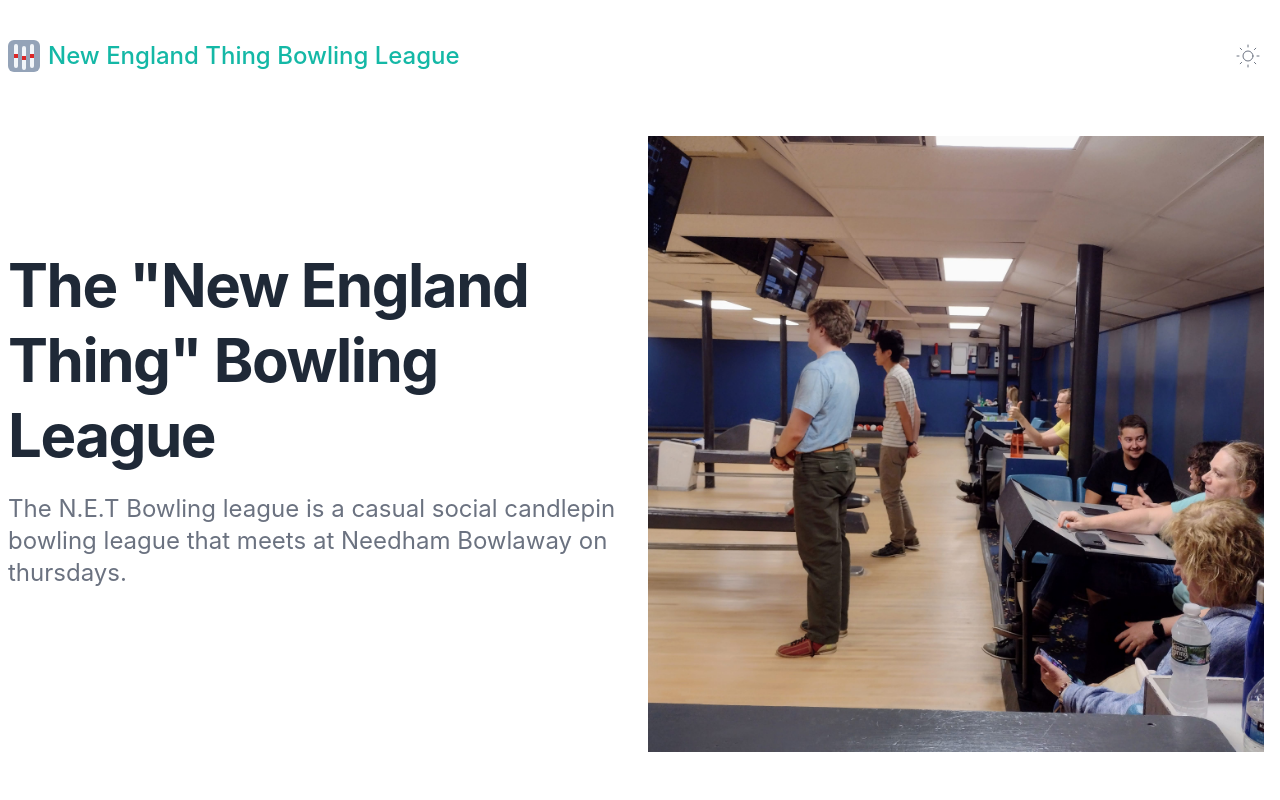
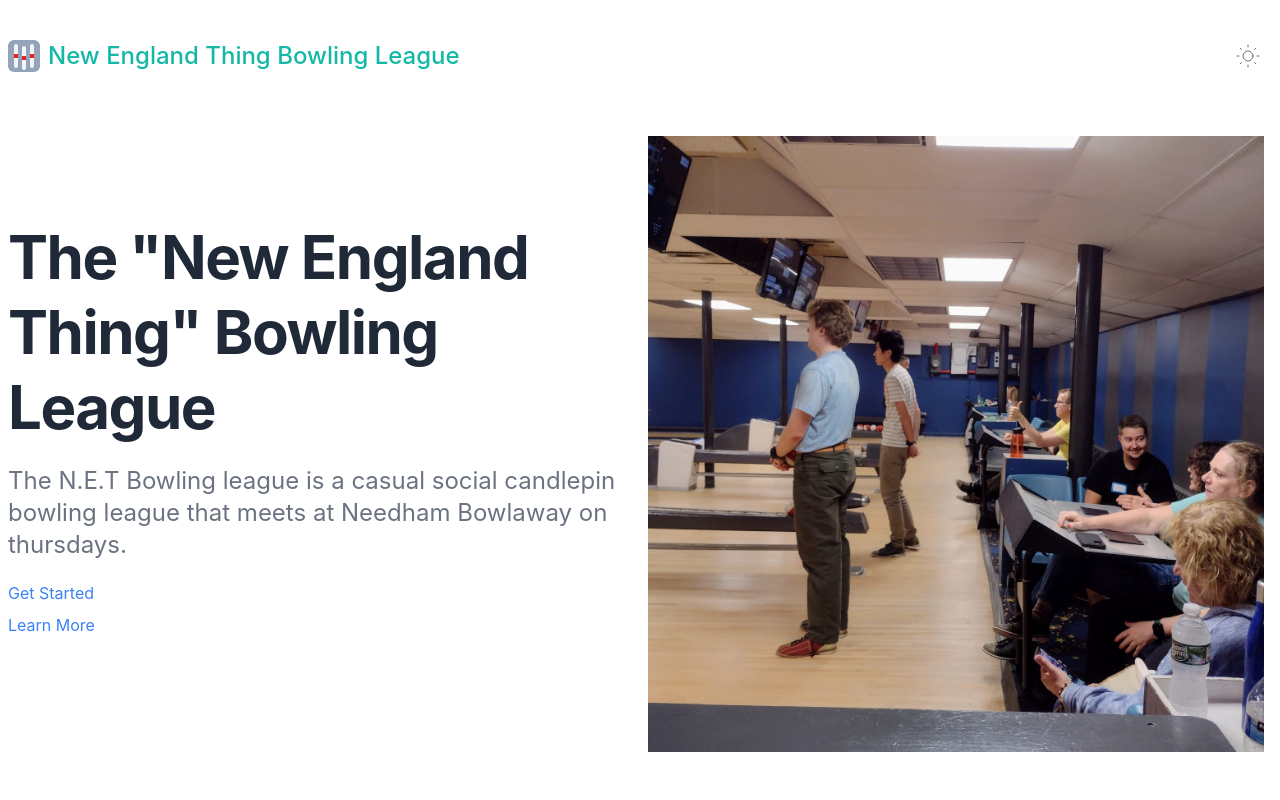
Before and after one commit to RobertCorey/netbowlingleague, a Next.js app: page / in a window 1280 px wide. Shown: the top 800 px of the page. Built offline with nearby package versions, Linux system fonts and the light colour scheme.

Commit message:
Add links to Get Started and Learn More in Hero component

```diff
--- a/components/hero.js
+++ b/components/hero.js
@@ -15,6 +15,18 @@ const Hero = () => {
               The N.E.T Bowling league is a casual social candlepin bowling league that meets at Needham Bowlaway on
               thursdays.
             </p>
+            <ul className="space-y-2">
+              <li>
+                <a href="#getstarted" className="text-blue-500 hover:text-blue-700">
+                  Get Started
+                </a>
+              </li>
+              <li>
+                <a href="#learnmore" className="text-blue-500 hover:text-blue-700">
+                  Learn More
+                </a>
+              </li>
+            </ul>
           </div>
         </div>
         <div className="flex items-center justify-center w-full lg:w-1/2">
@@ -31,31 +43,6 @@ const Hero = () => {
           </div>
         </div>
       </Container>
-      {/* <Container>
-        <div className="flex flex-col justify-center">
-          <div className="text-xl text-center text-gray-700 dark:text-white">
-            Trusted by <span className="text-teal-600">2000+</span> customers worldwide
-          </div>
-
-          <div className="flex flex-wrap justify-center gap-5 mt-10 md:justify-around">
-            <div className="pt-2 text-gray-400 dark:text-gray-400">
-              <AmazonLogo />
-            </div>
-            <div className="text-gray-400 dark:text-gray-400">
-              <VerizonLogo />
-            </div>
-            <div className="text-gray-400 dark:text-gray-400">
-              <MicrosoftLogo />
-            </div>
-            <div className="pt-1 text-gray-400 dark:text-gray-400">
-              <NetflixLogo />
-            </div>
-            <div className="pt-2 text-gray-400 dark:text-gray-400">
-              <SonyLogo />
-            </div>
-          </div>
-        </div>
-      </Container> */}
     </>
   );
 };
```
